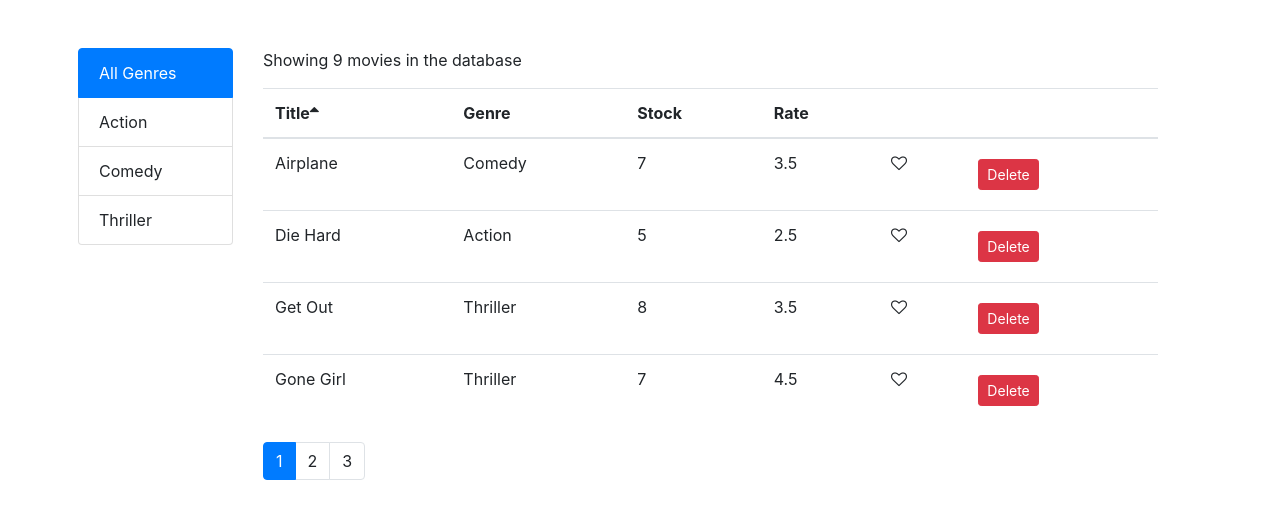
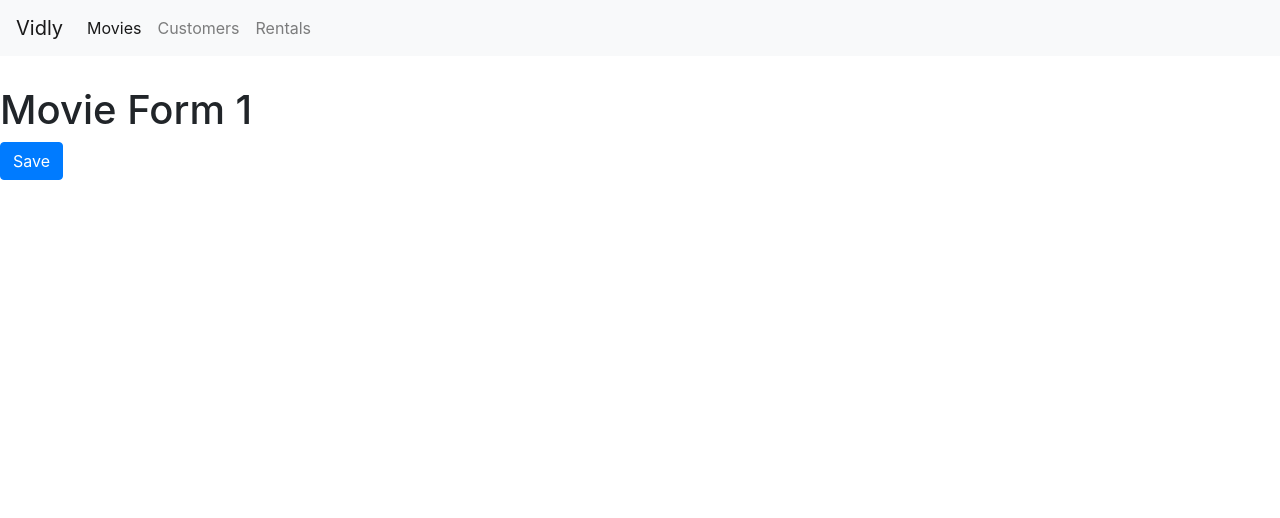
Before and after one commit to mustansarsaeed/vidly, a React (Create React App) app: page /movies/1 in a window 1280 px wide. Shown: the top 518 px of the page. Built offline with nearby package versions, Linux system fonts and the light colour scheme.

Commit message:
- Implemented Route parametes and query string - Implemented Redirect and Nested Routing

```diff
--- a/package.json
+++ b/package.json
@@ -11,6 +11,7 @@
     "lodash": "^4.17.10",
     "react": "^18.2.0",
     "react-dom": "^18.2.0",
+    "react-router-dom": "^4.3.1",
     "react-scripts": "5.0.1",
     "web-vitals": "^2.1.4"
   },
--- a/src/App.js
+++ b/src/App.js
@@ -8,6 +8,7 @@
 import { paginate } from "./utils/paginator";
 import ListGroup from "./components/common/listgroup";
 import _, { filter } from "lodash";
+import NavBar from "./components/navbar";
 
 function App(props) {
   const [latestMovies, setMovies] = useState(getMovies());
--- a/src/components/MoviesList.jsx
+++ b/src/components/MoviesList.jsx
@@ -1,12 +1,16 @@
 import React, { Component } from "react";
 import Like from "./common/like";
 import Table from "./common/table";
+import { Link } from "react-router-dom";
 
 function MoviesList(props) {
   const columns = [
     {
       label: "Title",
       path: "title",
+      content: (movie) => (
+        <Link to={`/movies/${movie._id}`}>{movie.title}</Link>
+      ),
     },
     {
       label: "Genre",
--- /dev/null
+++ b/src/components/customers.jsx
@@ -0,0 +1,7 @@
+import React, { Component } from "react";
+
+function Customers() {
+  return <h1>Customers</h1>;
+}
+
+export default Customers;
--- /dev/null
+++ b/src/components/movieForm.jsx
@@ -0,0 +1,17 @@
+import React, { Component } from "react";
+
+function MovieForm({ match, history }) {
+  return (
+    <div>
+      <h1>Movie Form {match.params.id}</h1>
+      <button
+        className="btn btn-primary"
+        onClick={() => history.replace("/movies")}
+      >
+        Save
+      </button>
+    </div>
+  );
+}
+
+export default MovieForm;
--- /dev/null
+++ b/src/components/navbar.jsx
@@ -0,0 +1,33 @@
+import React from "react";
+import { NavLink, Link } from "react-router-dom";
+function NavBar() {
+  return (
+    <nav className="navbar navbar-expand-lg navbar-light bg-light">
+      <Link className="navbar-brand" to="/">
+        Vidly
+      </Link>
+      <div className="collapse navbar-collapse" id="navbarSupportedContent">
+        <ul className="navbar-nav mr-auto">
+          <li className="nav-item active">
+            <NavLink className="nav-link" to="/movies">
+              Movies
+            </NavLink>
+          </li>
+          <li className="nav-item">
+            <NavLink className="nav-link" to="/customers">
+              Customers
+            </NavLink>
+          </li>
+
+          <li className="nav-item">
+            <NavLink className="nav-link" to="/rentals">
+              Rentals
+            </NavLink>
+          </li>
+        </ul>
+      </div>
+    </nav>
+  );
+}
+
+export default NavBar;
--- /dev/null
+++ b/src/components/notFound.jsx
@@ -0,0 +1,7 @@
+import React from "react";
+
+const NotFound = () => {
+  return <h1>Not Found</h1>;
+};
+
+export default NotFound;
--- /dev/null
+++ b/src/components/rentals.jsx
@@ -0,0 +1,7 @@
+import React, { Component } from "react";
+
+function Rentals() {
+  return <h1>Rentals</h1>;
+}
+
+export default Rentals;
--- a/src/index.css
+++ b/src/index.css
@@ -15,3 +15,7 @@
 .clickable {
   cursor: pointer;
 }
+
+.navbar {
+  margin-bottom: 30px;
+}
--- a/src/index.js
+++ b/src/index.js
@@ -1,13 +1,31 @@
 import React from "react";
 import ReactDOM from "react-dom/client";
-import "./index.css";
 import App from "./App";
 import "bootstrap/dist/css/bootstrap.css";
 import "font-awesome/css/font-awesome.css";
+import NavBar from "./components/navbar";
+import { BrowserRouter, Switch, Route, Redirect } from "react-router-dom";
+import MoviesList from "./components/MoviesList";
+import Customers from "./components/customers";
+import Rentals from "./components/rentals";
+import NotFound from "./components/notFound";
+import MovieForm from "./components/movieForm";
+
+import "./index.css";
 
 const root = ReactDOM.createRoot(document.getElementById("root"));
 root.render(
-  <React.StrictMode>
-    <App />
-  </React.StrictMode>
+  <BrowserRouter>
+    <div>
+      <NavBar />
+      <Switch>
+        <Route path="/movies/:id" component={MovieForm} />
+        <Route path="/movies" component={App} />
+        <Route path="/customers" component={Customers} />
+        <Route path="/rentals" component={Rentals} />
+        <Route path="/" exact component={App} />
+        <Route path="/not-found" component={NotFound} />
+      </Switch>
+    </div>
+  </BrowserRouter>
 );
```
Also changed, not shown: 1 other file (tests, documents, lock files or other folders).
